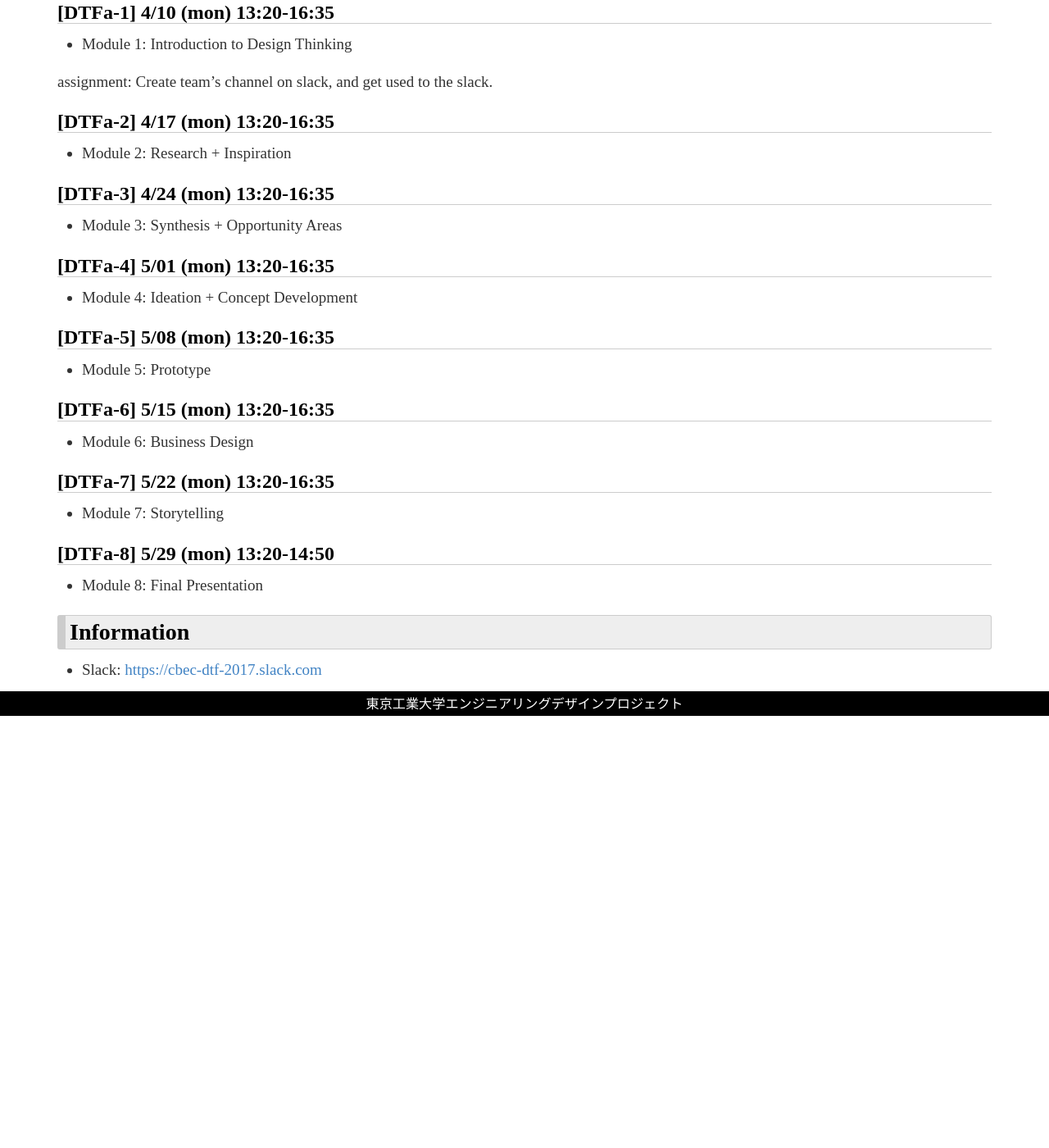
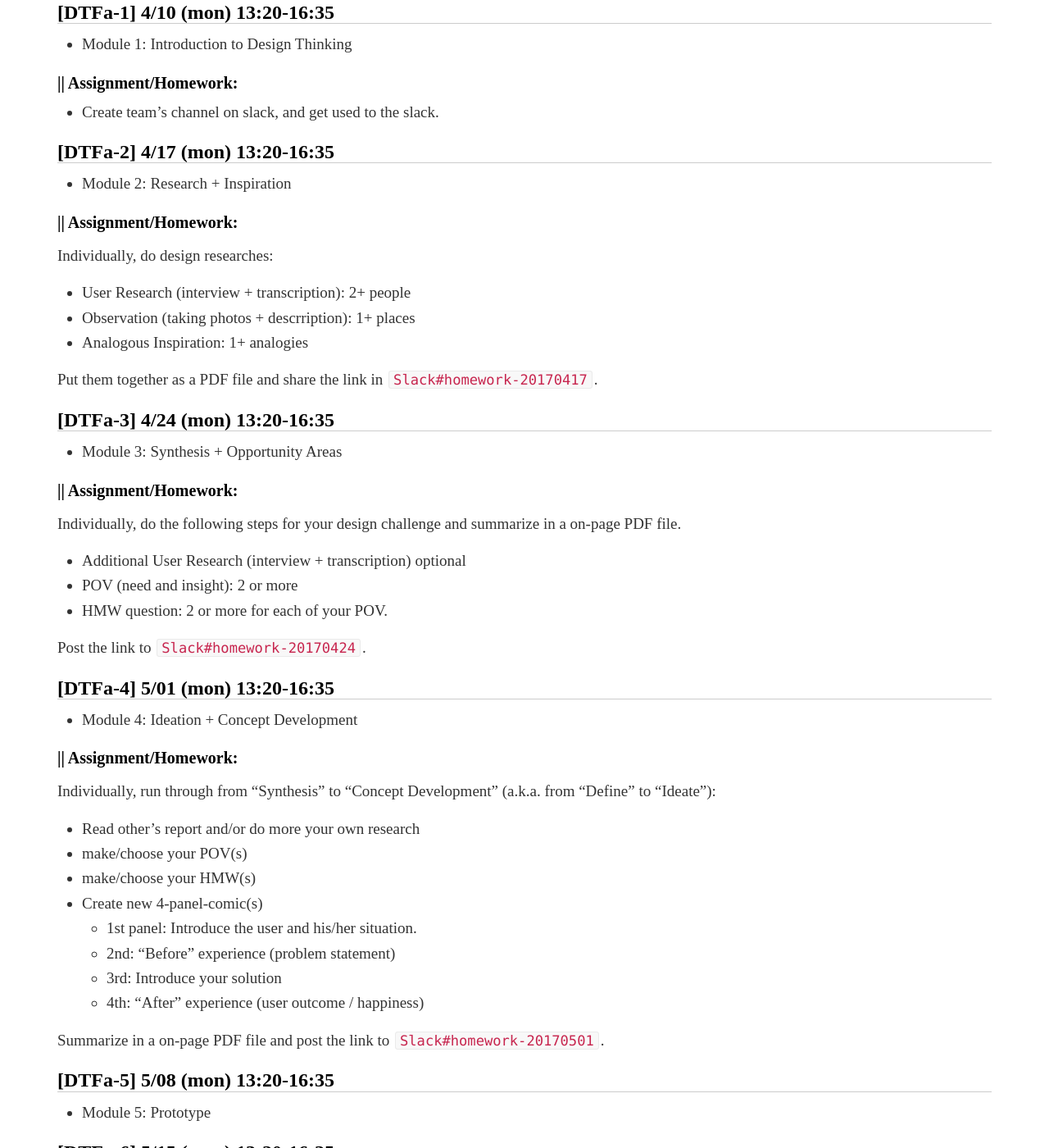
Before and after one commit to titech-edp/titech-edp.github.io, a Jekyll site: the page built from 2017-dtf-a/index.md, in a window 1280 px wide and 1400 px high, scrolled down 562 px. Shown: the whole window at 82% size. Built offline with Jekyll 4.4.1, drawn with Linux system fonts in a browser that asks for light colours; nearby versions of some CDN libraries; library files that are not in the unit come from our copies; before the commit the page ends 1435 px from its top, so only the background shows below that.

Commit message:
Homework

```diff
--- a/2017-dtf-a/index.md
+++ b/2017-dtf-a/index.md
@@ -9,19 +9,56 @@ title: 2017 "Design Thinking Fundamental a"
 
 - Module 1: Introduction to Design Thinking
 
-assignment: Create team's channel on slack, and get used to the slack.
+### Assignment/Homework:
+
+- Create team's channel on slack, and get used to the slack.
 
 ## [DTFa-2] 4/17 (mon) 13:20-16:35
 
 - Module 2: Research +  Inspiration
 
+### Assignment/Homework:
+
+Individually, do design researches:
+
+- User Research (interview + transcription): 2+ people
+- Observation (taking photos + descrription): 1+ places
+- Analogous Inspiration: 1+ analogies
+
+Put them together as a PDF file and share the link in ``Slack#homework-20170417``.
+
 ## [DTFa-3] 4/24 (mon) 13:20-16:35
 
 - Module 3: Synthesis + Opportunity Areas
 
+### Assignment/Homework:
+
+Individually, do the following steps for your design challenge and summarize in a on-page PDF file.
+
+- Additional User Research (interview + transcription) optional
+- POV (need and insight): 2 or more
+- HMW question: 2 or more for each of your POV.
+
+Post the link to ``Slack#homework-20170424``.
+
 ## [DTFa-4] 5/01 (mon) 13:20-16:35
 
 - Module 4: Ideation + Concept Development
+
+### Assignment/Homework:
+
+Individually, run through from "Synthesis" to "Concept Development" (a.k.a. from "Define" to "Ideate"):
+
+- Read other's report and/or do more your own research
+- make/choose your POV(s)
+- make/choose your HMW(s)
+- Create new 4-panel-comic(s)
+  - 1st panel: Introduce the user and his/her situation.
+  - 2nd: "Before" experience (problem statement)
+  - 3rd: Introduce your solution
+  - 4th: "After" experience (user outcome / happiness)
+
+Summarize in a on-page PDF file and post the link to ``Slack#homework-20170501``.
 
 ## [DTFa-5] 5/08 (mon) 13:20-16:35
 
```
Also changed, not shown: 2017-dtf-b/index.md (+3 -0 lines).
